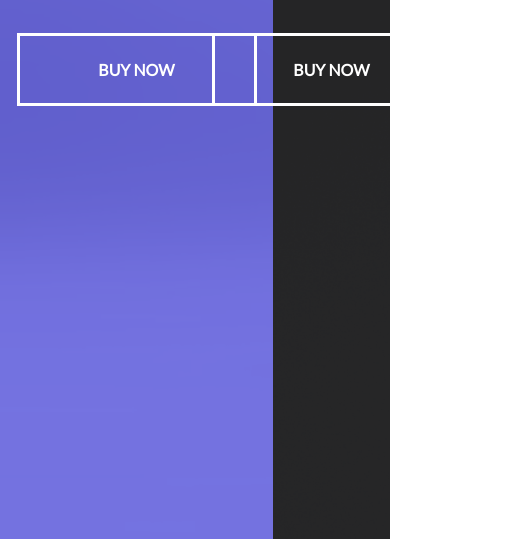
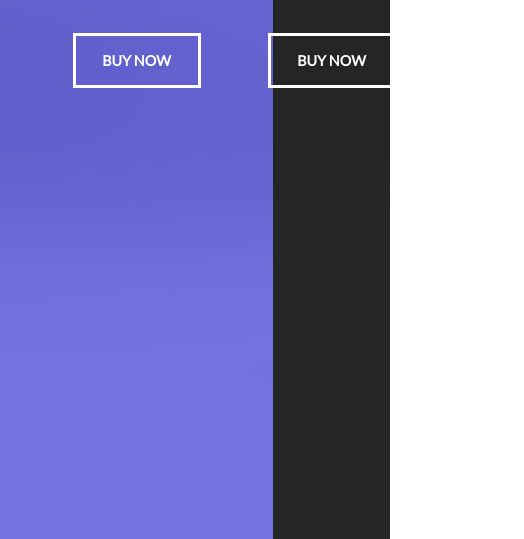
Before and after one commit to xshalan/50-Projects-Practice, a plain HTML site: page Day7. Split Landing page/index.html in a window 390 px wide. Shown: the part 305-844 px from the top of the page, 524 px wide, since content can reach past the window. Drawn offline with Linux system fonts and the light colour scheme.

Commit message:
P7- fix on small screen

```diff
--- a/Day7. Split Landing page/style.css
+++ b/Day7. Split Landing page/style.css
@@ -102,7 +102,7 @@ h1 {
 }
 .split.left,.split.right{
     content: '';
-    transition: all 1000ms ease-in-out;
+    transition: all 1000ms ease;
 }
 .hover-left .left{
     width: 70%;
@@ -118,3 +118,15 @@ h1 {
 .hover-right .right{
     width: 70%;
 }
+
+
+@media (max-width:800px) {
+    h1{
+        font-size: 1.5rem;
+    }
+    .btn{
+        padding: 1rem;
+        width: 8rem;
+        font-size: .9rem;
+    }
+}
```
